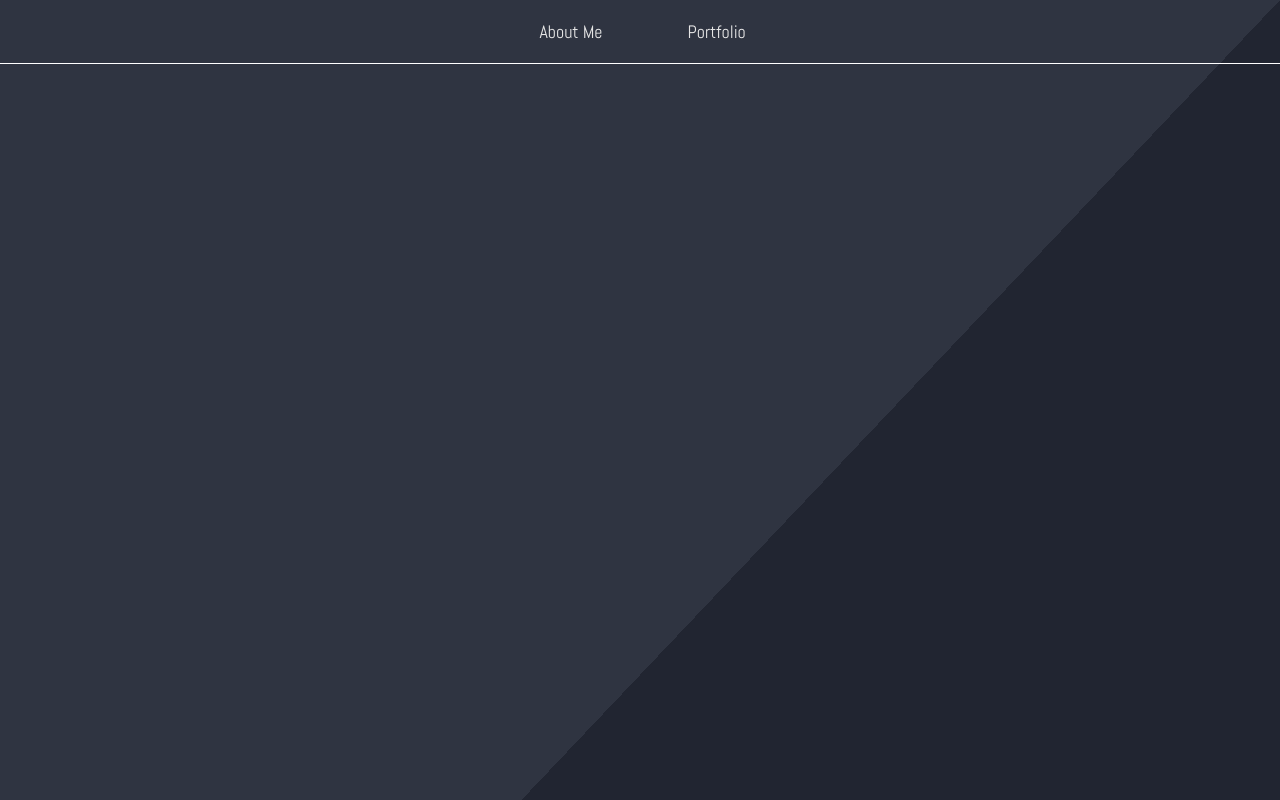
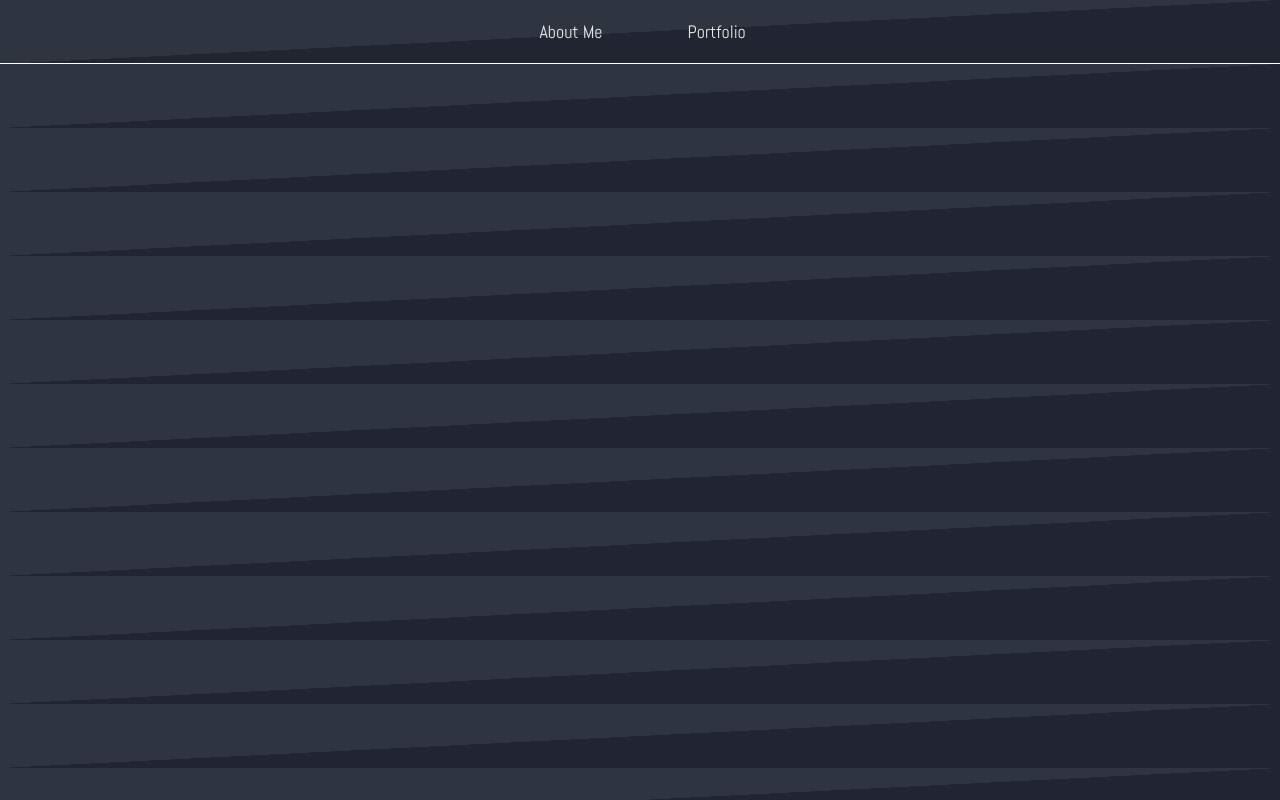
Before and after one commit to parmark/react-portfolio, a React (Create React App) app: page / in a window 1280 px wide. Shown: the top 800 px of the page. Built offline with nearby package versions, Linux system fonts and the light colour scheme.

Commit message:
Edited background gradient

```diff
--- a/src/App.css
+++ b/src/App.css
@@ -11,7 +11,7 @@ span {
 }
 
 body {
-    height: 1350px;
+    height: minmax(1350px, 100%);
     background: linear-gradient(to bottom right, #2f3441 50%, #212531 50%);
 
 }
```
